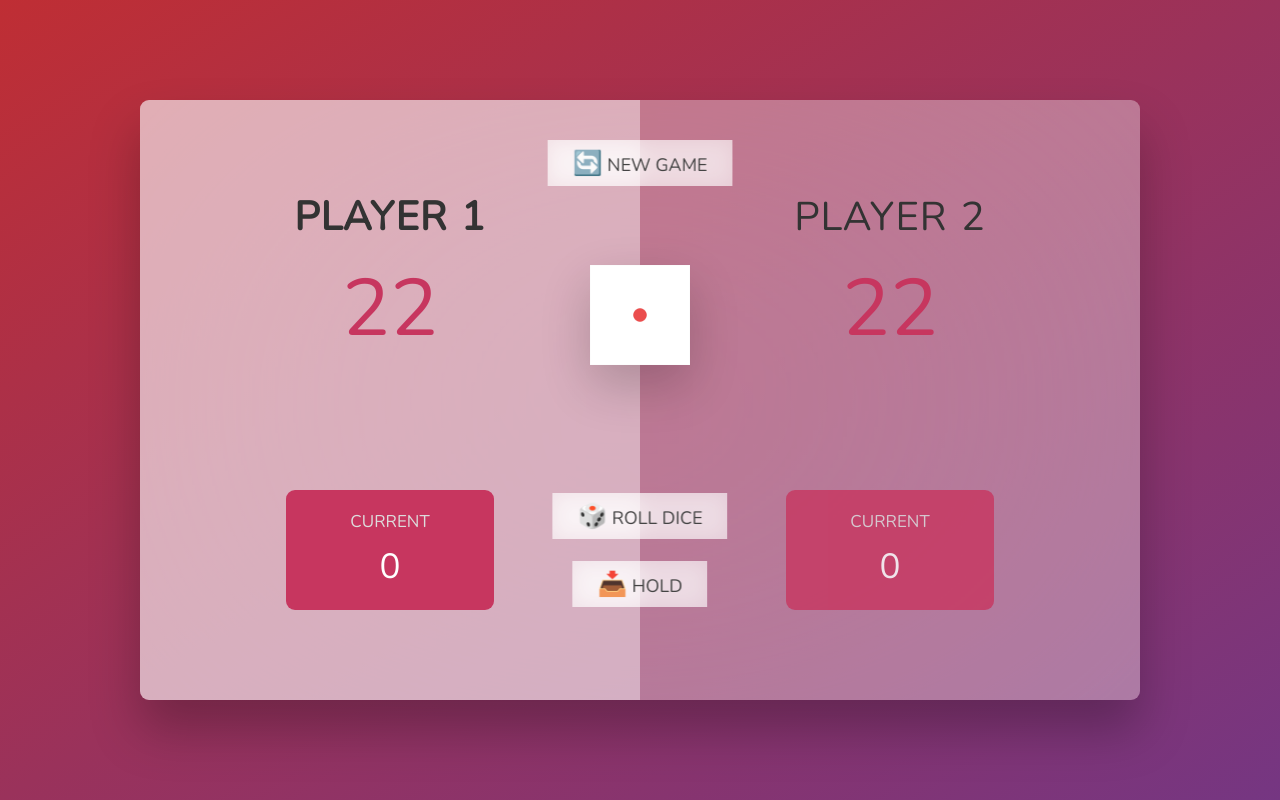
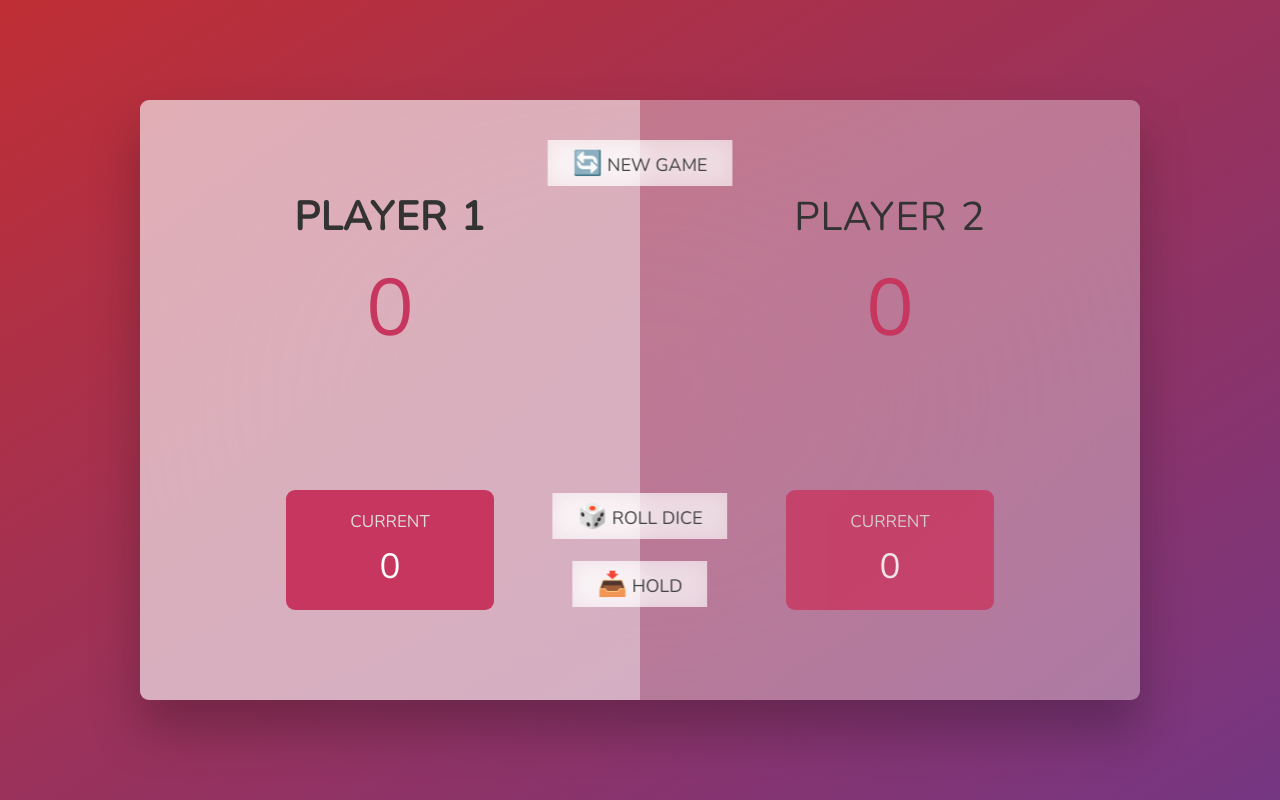
Before and after one commit to Semandr/game-of-dice, a plain HTML site: page index.html in a window 1280 px wide. Drawn offline with nearby package versions, Linux system fonts and the light colour scheme.

Commit message:
selecting some elements and do starting condition for a game

```diff
--- a/js/script.js
+++ b/js/script.js
@@ -0,0 +1,10 @@
+'use strict';
+// Selecting elements
+const score0El = document.getElementById('score-0');
+const score1El = document.getElementById('score-1');
+const diceEl = document.querySelector('.dice');
+
+// Starting conditions
+score0El.textContent = 0;
+score1El.textContent = 0;
+diceEl.classList.add('hidden');
--- a/styles/style.css
+++ b/styles/style.css
@@ -144,3 +144,6 @@ body {
   height: 10rem;
   box-shadow: 0 2rem 5rem rgba(0, 0, 0, 0.2);
 }
+.hidden {
+  display: none;
+}
```
